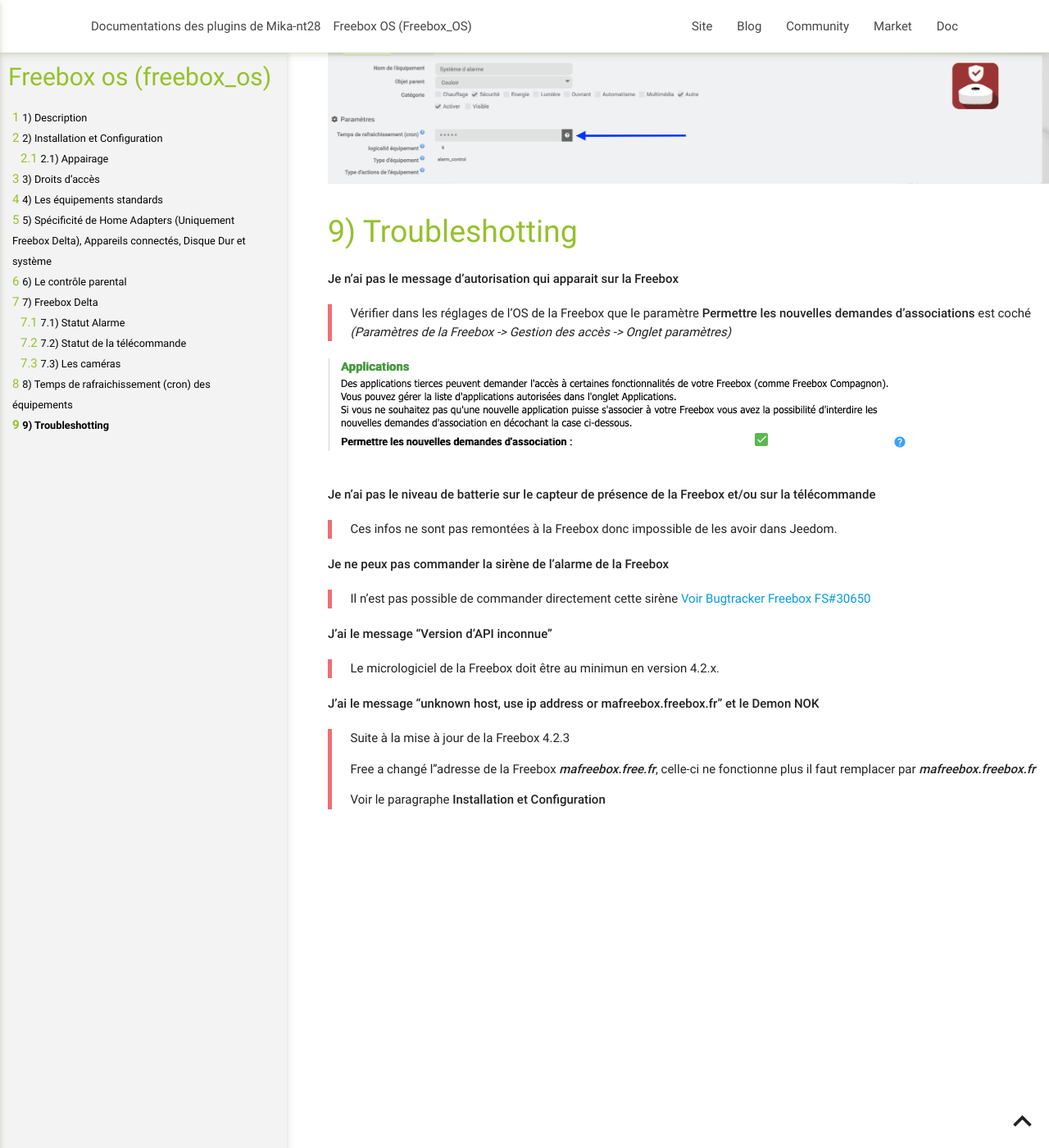
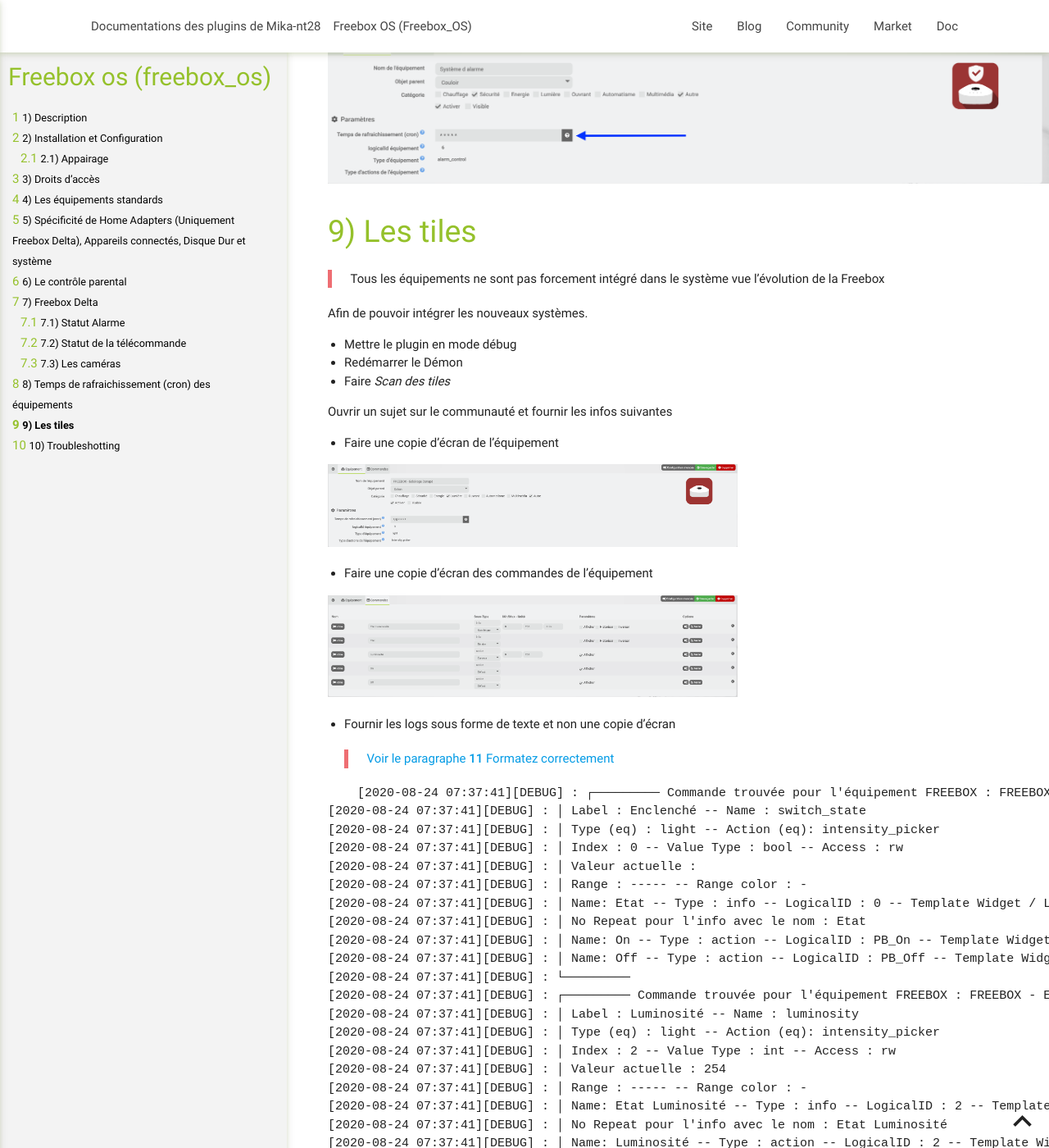
Before and after one commit to mika-nt28/Documentations, a Jekyll site: the page built from Freebox_OS/fr_FR/index.md, in a window 1280 px wide and 1400 px high, scrolled down 9982 px. Shown: the whole window at 82% size. Built offline with Jekyll 4.4.1, drawn with Linux system fonts in a browser that asks for light colours; some of the changed text lies outside the part shown.

Commit message:
Aide tiles

````diff
--- a/Freebox_OS/fr_FR/index.md
+++ b/Freebox_OS/fr_FR/index.md
@@ -272,6 +272,51 @@
 
 ![Temps de rafraichissement](../images/cron.png)
 
+# Les tiles
+
+> Tous les équipements ne sont pas forcement intégré dans le système vue l'évolution de la Freebox
+
+Afin de pouvoir intégrer les nouveaux systèmes.
+
+- Mettre le plugin en mode débug
+- Redémarrer le Démon
+- Faire _Scan des tiles_
+
+Ouvrir un sujet sur le communauté et fournir les infos suivantes
+
+- Faire une copie d'écran de l'équipement
+<p><img src="../images/tiles1.png" alt="Equipement tiles 1" width="500" /></p>
+
+- Faire une copie d'écran des commandes de l'équipement
+<p><img src="../images/tiles2.png" alt="Equipement tiles 2" width="500" /></p>
+
+- Fournir les logs sous forme de texte et non une copie d'écran
+  > [Voir le paragraphe **11** Formatez correctement](https://community.jeedom.com/t/comment-nous-aider-a-vous-aider-ou-comment-poser-une-bonne-question/34932)
+
+```
+    [2020-08-24 07:37:41][DEBUG] : ┌───────── Commande trouvée pour l'équipement FREEBOX : FREEBOX - Eclairage Canapé -- Pièce : Salon (Node ID 9)
+[2020-08-24 07:37:41][DEBUG] : │ Label : Enclenché -- Name : switch_state
+[2020-08-24 07:37:41][DEBUG] : │ Type (eq) : light -- Action (eq): intensity_picker
+[2020-08-24 07:37:41][DEBUG] : │ Index : 0 -- Value Type : bool -- Access : rw
+[2020-08-24 07:37:41][DEBUG] : │ Valeur actuelle :
+[2020-08-24 07:37:41][DEBUG] : │ Range : ----- -- Range color : -
+[2020-08-24 07:37:41][DEBUG] : │ Name: Etat -- Type : info -- LogicalID : 0 -- Template Widget / Ligne : core::light/0-- Type de générique : LIGHT_STATE -- Inverser : 0 -- Icône :  -- Min/Max : default/default
+[2020-08-24 07:37:41][DEBUG] : │ No Repeat pour l'info avec le nom : Etat
+[2020-08-24 07:37:41][DEBUG] : │ Name: On -- Type : action -- LogicalID : PB_On -- Template Widget / Ligne : core::light/1-- Type de générique : LIGHT_ON -- Inverser : 0 -- Icône :  -- Min/Max : default/default
+[2020-08-24 07:37:41][DEBUG] : │ Name: Off -- Type : action -- LogicalID : PB_Off -- Template Widget / Ligne : core::light/0-- Type de générique : LIGHT_OFF -- Inverser : 0 -- Icône :  -- Min/Max : default/default
+[2020-08-24 07:37:41][DEBUG] : └─────────
+[2020-08-24 07:37:41][DEBUG] : ┌───────── Commande trouvée pour l'équipement FREEBOX : FREEBOX - Eclairage Canapé -- Pièce : Salon (Node ID 9)
+[2020-08-24 07:37:41][DEBUG] : │ Label : Luminosité -- Name : luminosity
+[2020-08-24 07:37:41][DEBUG] : │ Type (eq) : light -- Action (eq): intensity_picker
+[2020-08-24 07:37:41][DEBUG] : │ Index : 2 -- Value Type : int -- Access : rw
+[2020-08-24 07:37:41][DEBUG] : │ Valeur actuelle : 254
+[2020-08-24 07:37:41][DEBUG] : │ Range : ----- -- Range color : -
+[2020-08-24 07:37:41][DEBUG] : │ Name: Etat Luminosité -- Type : info -- LogicalID : 2 -- Template Widget / Ligne : /0-- Type de générique : LIGHT_COLOR -- Inverser : 0 -- Icône :  -- Min/Max : 0/255
+[2020-08-24 07:37:41][DEBUG] : │ No Repeat pour l'info avec le nom : Etat Luminosité
+[2020-08-24 07:37:41][DEBUG] : │ Name: Luminosité -- Type : action -- LogicalID : 2 -- Template Widget / Ligne : default/0-- Type de générique : LIGHT_SET_COLOR -- Inverser : 0 -- Icône :  -- Min/Max : 0/255
+[2020-08-24 07:37:41][DEBUG] : └─────────
+```
+
 # Troubleshotting
 
 **Je n'ai pas le message d'autorisation qui apparait sur la Freebox**
````
Also changed, not shown: Freebox_OS/images/tiles1.png (added), Freebox_OS/images/tiles2.png (added).
